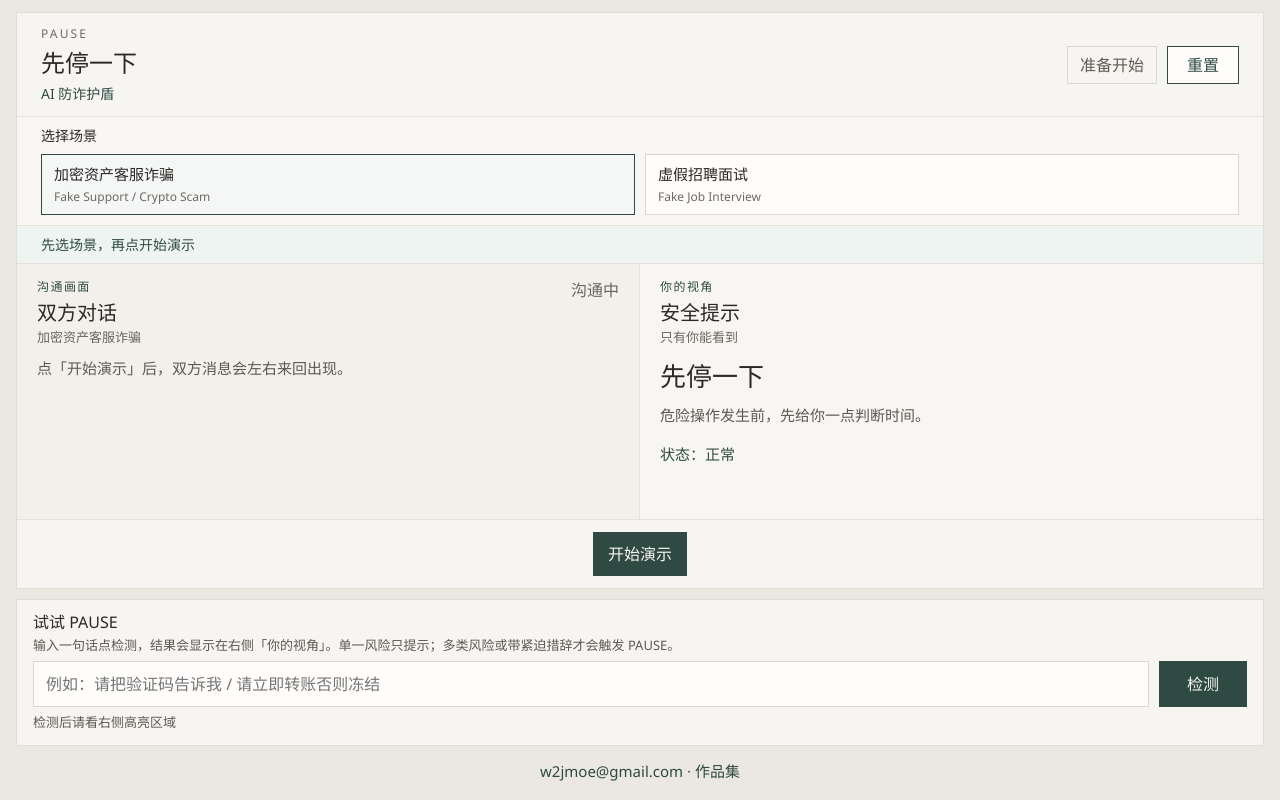
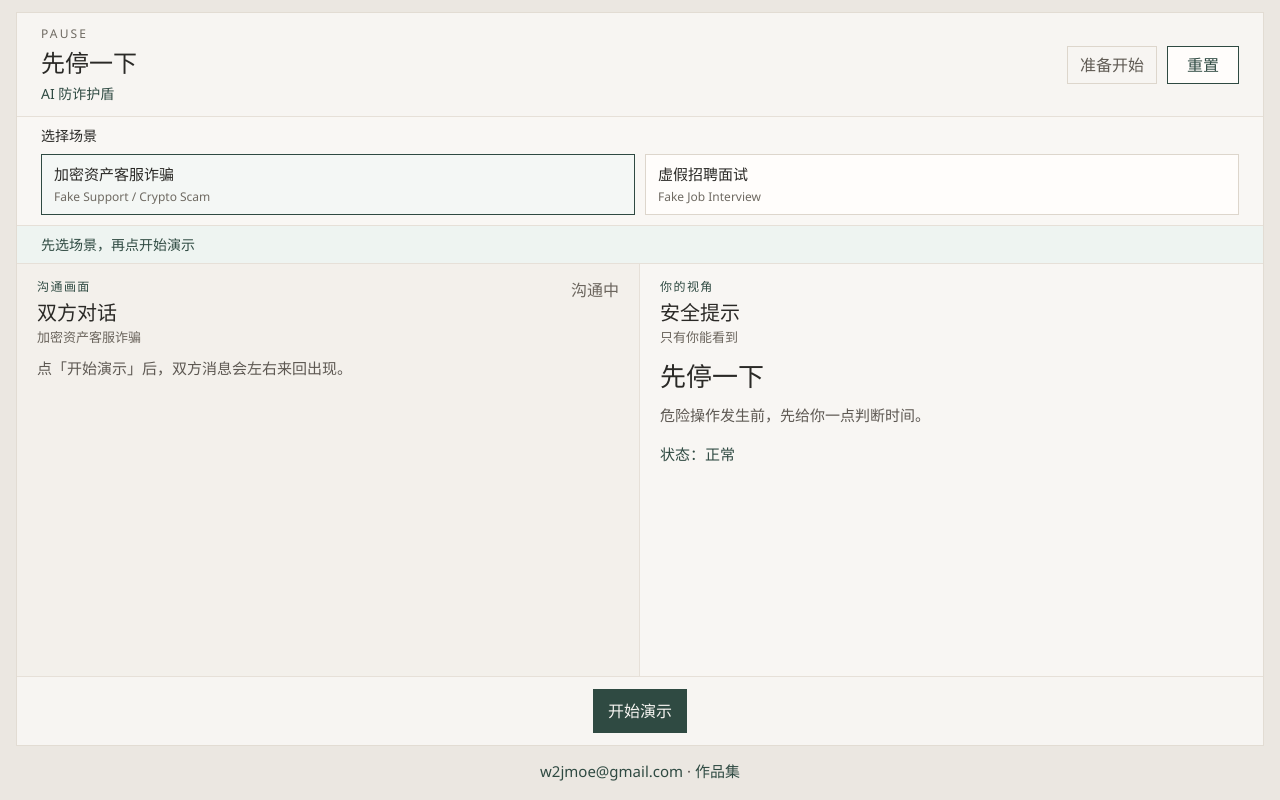
Before and after one commit to w2jmoe/Pause_Demo, a React (Vite) app: page / in a window 1280 px wide. Built offline with nearby package versions, Linux system fonts and the light colour scheme.

Commit message:
Ship Pause Demo

```diff
--- a/src/App.tsx
+++ b/src/App.tsx
@@ -2,7 +2,6 @@ import { useEffect, useState } from 'react';
 import { CallPanel } from './components/CallPanel';
 import { ScenarioPicker } from './components/ScenarioPicker';
 import { TopBar } from './components/TopBar';
-import { TryPauseBox } from './components/TryPauseBox';
 import { UserPanel } from './components/UserPanel';
 import { getScenario, scenarios, themText, type ScenarioId } from './data/scenarios';
 import { detectPauseTrigger, detectRisk, type RiskDetectionResult } from './rules/riskRules';
@@ -33,11 +32,6 @@ type PendingPause = {
   nextRound: number;
 };
 
-type TryPreview = {
-  text: string;
-  detection: RiskDetectionResult;
-};
-
 export default function App() {
   const [scenarioId, setScenarioId] = useState<ScenarioId>('crypto-support-scam');
   const [phase, setPhase] = useState<DemoPhase>('idle');
@@ -55,7 +49,6 @@ export default function App() {
   /** 每次暂停对应的对方原话（强制结束时回顾） */
   const [pauseHistory, setPauseHistory] = useState<string[][]>([]);
   const [pendingPause, setPendingPause] = useState<PendingPause | null>(null);
-  const [tryPreview, setTryPreview] = useState<TryPreview | null>(null);
 
   const scenario = getScenario(scenarioId);
   const displayMessages = scenario.messages.slice(0, displayCount);
@@ -163,7 +156,6 @@ export default function App() {
     setTriggerTexts([]);
     setPauseHistory([]);
     setPendingPause(null);
-    setTryPreview(null);
   }
 
   function startDemo() {
@@ -188,9 +180,7 @@ export default function App() {
   const footerLabel =
     phase === 'ended' ? '返回开始' : phase === 'paused' ? '安全审查中' : phase === 'idle' ? '开始演示' : '演示进行中';
 
-  const activeGuide = tryPreview && phase === 'idle'
-    ? '看右侧「你的视角」：这是即时检测结果'
-    : pendingPause
+  const activeGuide = pendingPause
     ? '看左侧「沟通画面」：对方刚提出高风险要求'
     : resumeFromCount !== null && (phase === 'monitoring' || phase === 'riskDetected')
       ? '看左侧「沟通画面」：双方继续对话'
@@ -219,7 +209,6 @@ export default function App() {
             themName={scenario.themName}
             meName={scenario.meName}
             triggerTexts={phase === 'paused' || forcedEnd ? triggerTexts : []}
-            tryPreviewActive={Boolean(tryPreview && phase === 'idle')}
           />
           <UserPanel
             phase={phase}
@@ -230,7 +219,6 @@ export default function App() {
             pauseHistory={pauseHistory}
             forcedEnd={forcedEnd}
             pauseRound={pauseRound}
-            tryPreview={tryPreview}
             onExtend={() => setRemainingSeconds((seconds) => seconds + PAUSE_SECONDS)}
             onRequestReturn={() => setConfirmReturn(true)}
             onContinueCall={continueCall}
@@ -249,12 +237,6 @@ export default function App() {
           </button>
         </footer>
       </section>
-      <TryPauseBox
-        disabled={phase !== 'idle'}
-        onDetect={(payload) => {
-          setTryPreview(payload);
-        }}
-      />
       <p className="site-credit">
         <a href="mailto:w2jmoe@gmail.com">w2jmoe@gmail.com</a>
         <span aria-hidden="true"> · </span>
--- a/src/components/CallPanel.tsx
+++ b/src/components/CallPanel.tsx
@@ -9,7 +9,6 @@ type CallPanelProps = {
   messages: ScenarioMessage[];
   phase: DemoPhase;
   triggerTexts?: string[];
-  tryPreviewActive?: boolean;
 };
 
 function Avatar({ name, tone }: { name: string; tone: 'them' | 'me' }) {
@@ -81,16 +80,10 @@ export function CallPanel({
   messages,
   phase,
   triggerTexts = [],
-  tryPreviewActive = false,
 }: CallPanelProps) {
   const holding = phase === 'paused';
   const ended = phase === 'ended';
-  const focusClass =
-    tryPreviewActive && phase === 'idle'
-      ? ' is-dimmed'
-      : phase === 'monitoring' || phase === 'riskDetected'
-        ? ' is-focus'
-        : '';
+  const focusClass = phase === 'monitoring' || phase === 'riskDetected' ? ' is-focus' : '';
   const listRef = useRef<HTMLDivElement>(null);
   const latestTrigger = triggerTexts[triggerTexts.length - 1] ?? '';
 
--- a/src/components/TryPauseBox.tsx
+++ /dev/null
@@ -1,54 +0,0 @@
-import { useState } from 'react';
-import { detectRisk, type RiskDetectionResult } from '../rules/riskRules';
-
-type TryPauseBoxProps = {
-  disabled?: boolean;
-  onDetect: (payload: { text: string; detection: RiskDetectionResult } | null) => void;
-};
-
-export function TryPauseBox({ disabled = false, onDetect }: TryPauseBoxProps) {
-  const [text, setText] = useState('');
-
-  function handleDetect() {
-    if (disabled) {
-      return;
-    }
-
-    const value = text.trim();
-    if (!value) {
-      onDetect(null);
-      return;
-    }
-
-    onDetect({ text: value, detection: detectRisk(value) });
-  }
-
-  return (
-    <section className="try-box" aria-label="试试 PAUSE">
-      <div className="try-heading">
-        <h2>试试 PAUSE</h2>
-        <p className="try-lead">输入一句话点检测，结果会显示在右侧「你的视角」。单一风险只提示；多类风险或带紧迫措辞才会触发 PAUSE。</p>
-      </div>
-      <div className="try-row">
-        <input
-          value={text}
-          onChange={(event) => setText(event.target.value)}
-          onKeyDown={(event) => {
-            if (event.key === 'Enter') {
-              handleDetect();
-            }
-          }}
-          placeholder="例如：请把验证码告诉我 / 请立即转账否则冻结"
-          aria-label="风险检测输入"
-          disabled={disabled}
-        />
-        <button type="button" onClick={handleDetect} disabled={disabled}>
-          检测
-        </button>
-      </div>
-      <p className="try-hint">
-        {disabled ? '演示进行中，请先点「重置」后再检测' : '检测后请看右侧高亮区域'}
-      </p>
-    </section>
-  );
-}
--- a/src/components/UserPanel.tsx
+++ b/src/components/UserPanel.tsx
@@ -1,12 +1,7 @@
 import type { DemoPhase } from '../demoPhase';
-import { categoryAdvice, categoryHint, categoryLabel, detectRisk, type RiskDetectionResult } from '../rules/riskRules';
+import { categoryHint, categoryLabel, detectRisk, type RiskDetectionResult } from '../rules/riskRules';
 import { HighlightedQuote } from './HighlightedQuote';
 import { SafetySpace } from './SafetySpace';
-
-type TryPreview = {
-  text: string;
-  detection: RiskDetectionResult;
-};
 
 type UserPanelProps = {
   phase: DemoPhase;
@@ -17,7 +12,6 @@ type UserPanelProps = {
   pauseHistory: string[][];
   forcedEnd: boolean;
   pauseRound: number;
-  tryPreview: TryPreview | null;
   onExtend: () => void;
   onRequestReturn: () => void;
   onContinueCall: () => void;
@@ -35,7 +29,6 @@ export function UserPanel({
   pauseHistory,
   forcedEnd,
   pauseRound,
-  tryPreview,
   onExtend,
   onRequestReturn,
   onContinueCall,
@@ -120,63 +113,6 @@ export function UserPanel({
     );
   }
 
-  if (phase === 'idle' && tryPreview) {
-    const { text, detection: preview } = tryPreview;
-    const names = preview.categories.map((category) => categoryLabel[category]).join('、');
-    const title =
-      preview.level === 'none'
-        ? '未发现高风险要求'
-        : preview.level === 'pause_triggered'
-          ? `触发 PAUSE：${names}`
-          : `风险提示：${names}`;
-    const detail =
-      preview.level === 'none'
-        ? '这句话不会触发提示，也不会进入安全空间。'
-        : preview.level === 'pause_triggered'
-          ? '在主演示对话中，这类句子会进入安全空间。'
-          : '只会提醒，还不会暂停沟通。';
-
-    return (
-      <section className="panel user-panel is-focus" aria-label="你的视角">
-        <div className="panel-heading">
-          <div>
-            <p className="view-kicker">你的视角</p>
-            <h2>安全提示</h2>
-            <p className="quiet-note">只有你能看到 · 检测结果</p>
-          </div>
-          <p>已检测</p>
-        </div>
-        <div className="safety-scroll">
-          <div className="safety-copy appear">
-            <h2 className="safety-title">先停一下</h2>
-            <div className="trigger-quotes">
-              <p className="trigger-quote-label">你输入：</p>
-              <HighlightedQuote text={text} keywords={preview.matchedKeywords} />
-            </div>
-            <p className={`risk-hint try-level-${preview.level}`}>{title}</p>
-            <p className="safety-note">{detail}</p>
-            {preview.matchedKeywords.length > 0 ? (
-              <p className="quiet-note">命中：{preview.matchedKeywords.slice(0, 4).join('、')}</p>
-            ) : null}
-            {preview.categories.length > 0 ? (
-              <div className="advice-box">
-                <p className="pause-subtitle">建议</p>
-                <ul>
-                  {preview.categories.map((category) => (
-                    <li key={category}>
-                      <strong>{categoryLabel[category]}：</strong>
-                      {categoryAdvice[category]}
-                    </li>
-                  ))}
-                </ul>
-              </div>
-            ) : null}
-          </div>
-        </div>
-      </section>
-    );
-  }
-
   const status = phase === 'riskDetected' ? '发现风险' : phase === 'monitoring' ? '正在观察' : '正常';
   const hints = detection.categories.map((category) => categoryHint[category]);
   const focusClass = phase === 'riskDetected' ? ' is-focus' : phase === 'monitoring' ? ' is-dimmed' : '';
--- a/src/rules/riskRules.ts
+++ b/src/rules/riskRules.ts
@@ -38,9 +38,12 @@ export const categoryHint: Record<RiskCategory, string> = {
 };
 
 export const categoryAdvice: Record<RiskCategory, string> = {
-  credential: '不要把验证码发给对方，自己打开官方 App 或网站核对。',
-  remoteAccess: '先别安装，也别允许对方控制你的电脑。',
-  money: '先别转账，换一个官方渠道重新核实。',
+  credential:
+    '不要把验证码或密码发给对方。正规平台不会在电话/聊天里向你索要验证码；把验证码给人，就等于把账号交给对方。请挂断或暂停后，自己打开官方 App 或官网查看是否有异常登录；若刚收到验证码短信，多半是有人在尝试登录，切勿回传。',
+  remoteAccess:
+    '先别安装对方发来的软件，也别允许远程控制。一旦连上，对方往往能直接操作你的电脑和账户。请结束当前要求，自行到官网核验；若已经装了，立即断开网络并卸载该软件，再修改相关账号密码。',
+  money:
+    '先别按对方给的账户或地址转账。「安全账户」「保证金」「临时保全」常是骗子收款话术，转出后很难追回。请通过官方客服或官方 App 重新核实；涉及加密资产时，切勿把币转到陌生人提供的钱包地址。',
 };
 
 function includesKeyword(text: string, keyword: string) {
--- a/src/styles.css
+++ b/src/styles.css
@@ -651,6 +651,7 @@ h1 {
 
 .advice-box li {
   color: #2a2926;
+  line-height: 1.55;
 }
 
 .risk-line {
@@ -684,77 +685,6 @@ h1 {
   margin: 0;
   padding-left: 18px;
   color: #2a2926;
-}
-
-.try-box {
-  width: min(1440px, 100%);
-  display: grid;
-  gap: 6px;
-  padding: 10px 16px 12px;
-  background: #f7f5f2;
-  border: 1px solid #e2dcd3;
-}
-
-.try-heading {
-  display: grid;
-  gap: 2px;
-}
-
-.try-box h2 {
-  margin: 0;
-  font-size: 16px;
-  font-weight: 560;
-}
-
-.try-lead,
-.try-box p {
-  margin: 0;
-  color: #5d5852;
-  font-size: 13px;
-}
-
-.try-row {
-  display: flex;
-  gap: 10px;
-}
-
-.try-box input {
-  flex: 1;
-  min-width: 0;
-  padding: 10px 12px;
-  border: 1px solid #ddd6cc;
-  background: #fffdfb;
-  color: #2a2926;
-}
-
-.try-box button {
-  min-width: 88px;
-}
-
-.try-result {
-  display: grid;
-  gap: 2px;
-}
-
-.try-result-title {
-  color: #2f4a42;
-  font-size: 14px;
-  font-weight: 560;
-}
-
-.try-result-detail,
-.try-hint {
-  margin: 0;
-  color: #5d5852;
-  font-size: 13px;
-}
-
-.try-result.is-pause_triggered .try-result-title {
-  color: #2f4a42;
-}
-
-.try-result.is-risk_detected .try-result-title {
-  color: #6a5a3a;
 }
 
 .site-credit {
```
Lines whose indentation alone changed are shown as unchanged.
